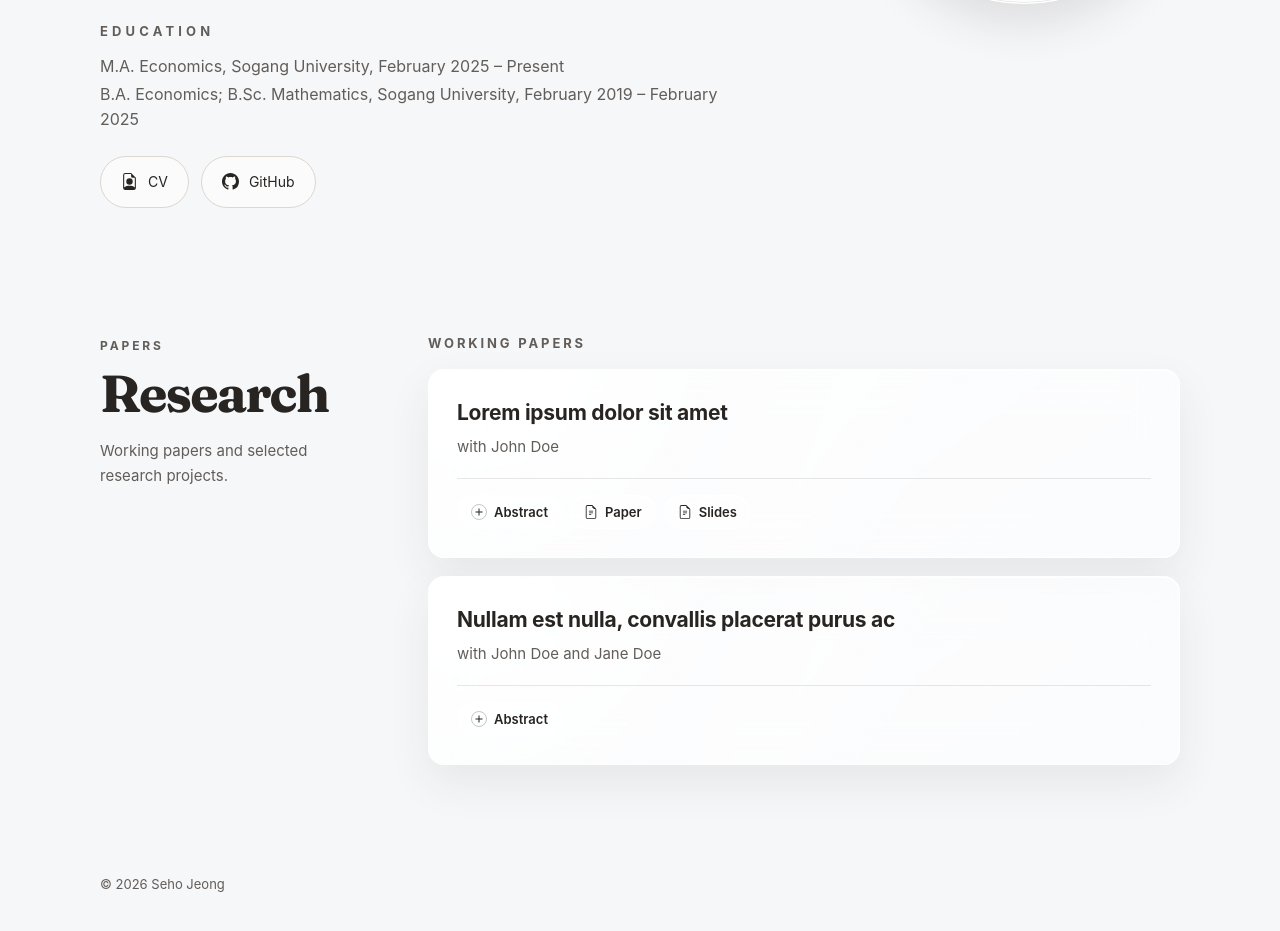
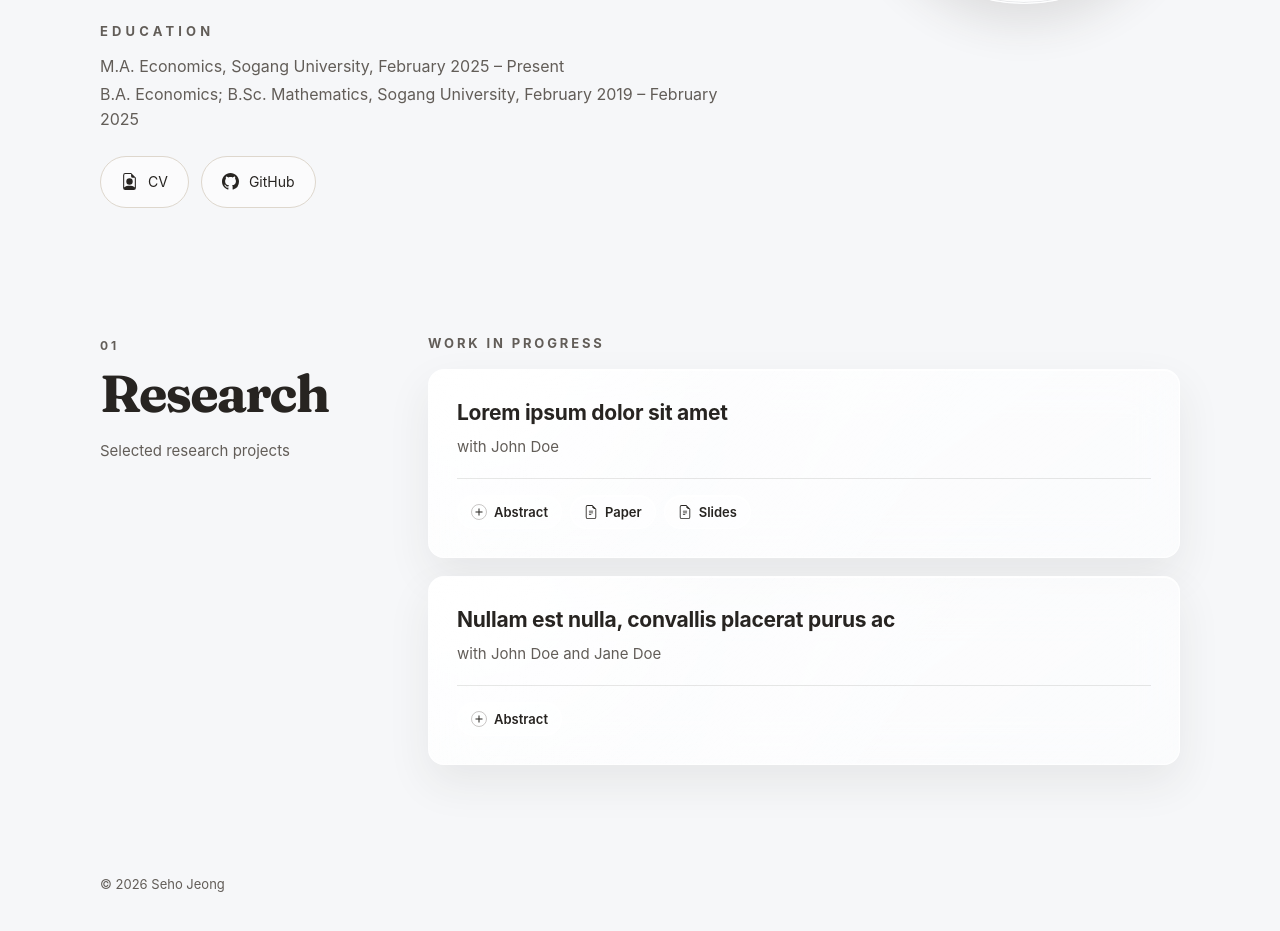
Before and after one commit to jeong-seho/jeong-seho.github.io, a Jekyll site: the page built from index.md, in a window 1280 px wide and 1379 px high, cut to the strip 426-1357 px from the top of the window. Built offline with Jekyll 4.4.1, drawn with Linux system fonts in a browser that asks for light colours; some web fonts are replaced.

Commit message:
Update index.md

```diff
--- a/index.md
+++ b/index.md
@@ -61,13 +61,13 @@ permalink: /
 
 <section id="research" class="research-section page-section">
     <div class="research-intro">
-        <p class="research-kicker">Papers</p>
+        <p class="research-kicker">01</p>
         <h1 class="section-title">Research</h1>
-        <p class="research-description">Working papers and selected research projects.</p>
+        <p class="research-description">Selected research projects</p>
     </div>
 
     <div class="research-content">
-        <h2 class="research-group-title">Working Papers</h2>
+        <h2 class="research-group-title">Work in Progress</h2>
 
         <div class="paper-list">
             <article class="paper-card">
```
